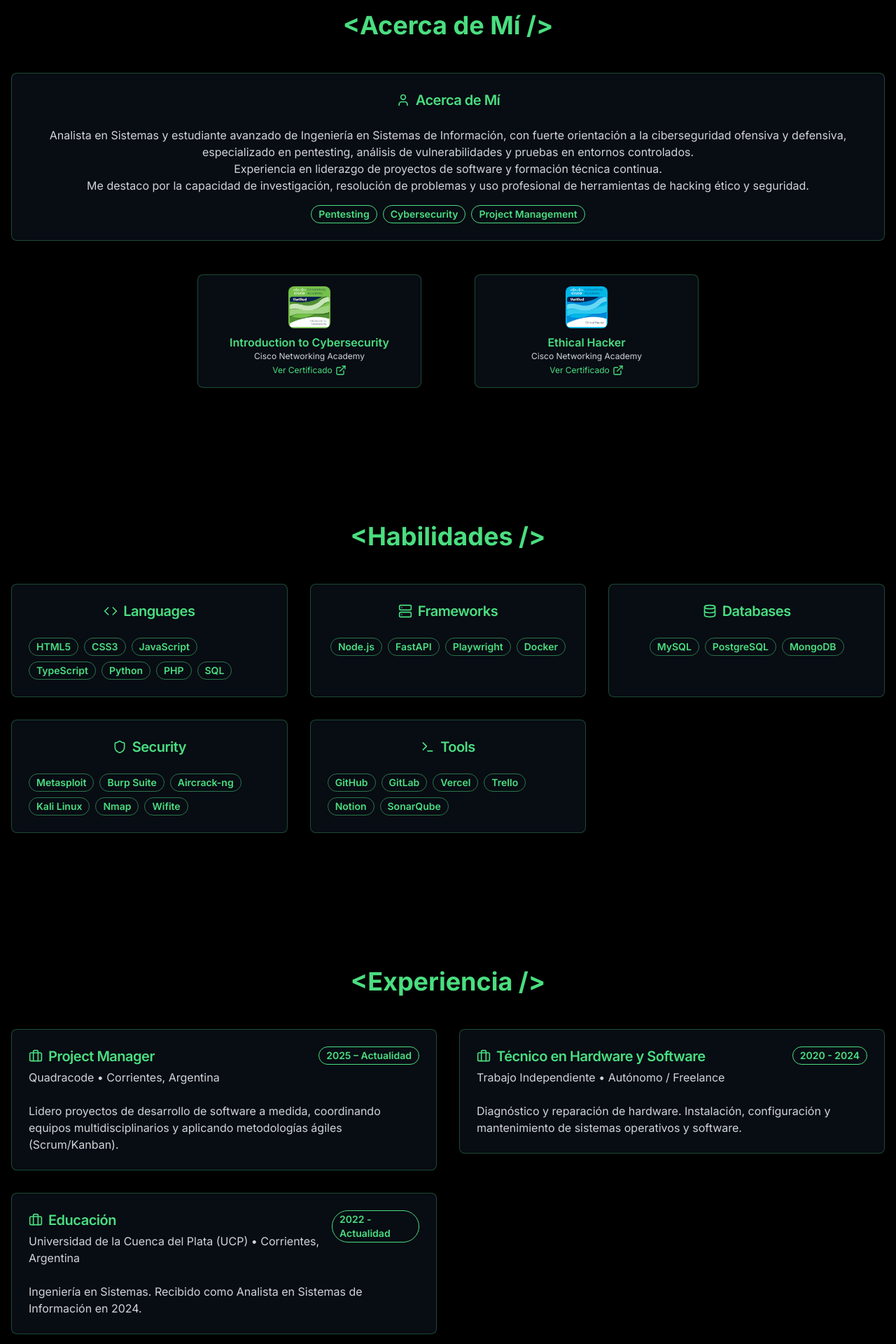
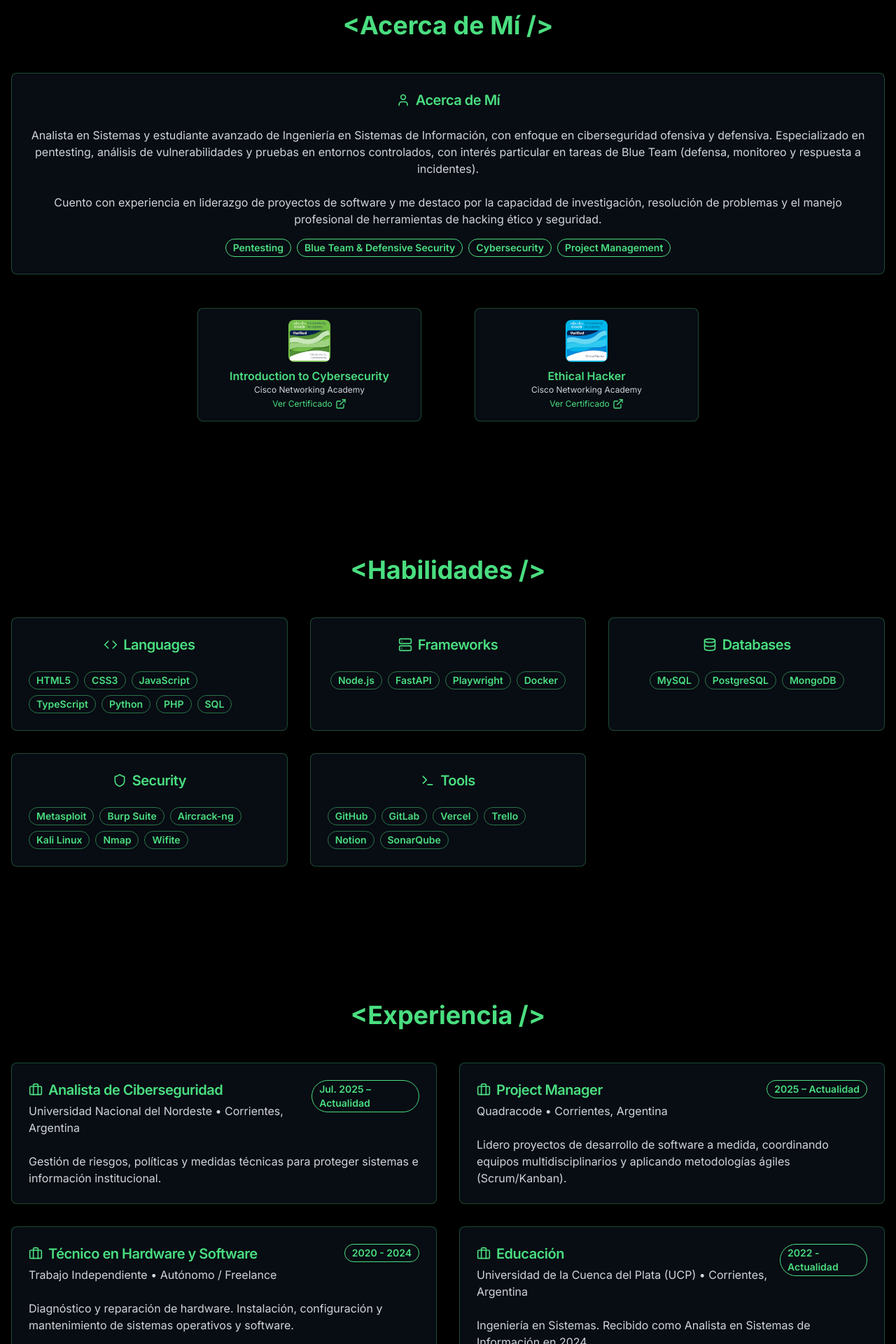
Before and after one commit to Santiago-sz/MiPortfolio, a Next.js app: page / in a window 1280 px wide. Shown: the part 864-2784 px from the top of the page at 70% size. Built offline with nearby package versions, Linux system fonts and the light colour scheme.

Commit message:
arreglos

```diff
--- a/app/page.tsx
+++ b/app/page.tsx
@@ -86,6 +86,14 @@ export default function Portfolio() {
   }
 
   const experience = [
+    {
+      title: "Analista de Ciberseguridad",
+      company: "Universidad Nacional del Nordeste",
+      location: "Corrientes, Argentina",
+      period: "Jul. 2025 – Actualidad",
+      description:
+        "Gestión de riesgos, políticas y medidas técnicas para proteger sistemas e información institucional.",
+    },
     {
       title: "Project Manager",
       company: "Quadracode",
@@ -384,13 +392,15 @@ export default function Portfolio() {
                 </CardHeader>
                 <CardContent className="text-gray-300 flex flex-col items-center text-center">
                   <p className="mb-4 text-sm sm:text-base">
-                    Analista en Sistemas y estudiante avanzado de Ingeniería en Sistemas de Información, con fuerte orientación a la ciberseguridad ofensiva y defensiva, especializado en pentesting, análisis de vulnerabilidades y pruebas en entornos controlados.<br/>
-                    Experiencia en liderazgo de proyectos de software y formación técnica continua.<br/>
-                    Me destaco por la capacidad de investigación, resolución de problemas y uso profesional de herramientas de hacking ético y seguridad.
+                    Analista en Sistemas y estudiante avanzado de Ingeniería en Sistemas de Información, con enfoque en ciberseguridad ofensiva y defensiva. Especializado en pentesting, análisis de vulnerabilidades y pruebas en entornos controlados, con interés particular en tareas de Blue Team (defensa, monitoreo y respuesta a incidentes).<br/><br/>
+                    Cuento con experiencia en liderazgo de proyectos de software y me destaco por la capacidad de investigación, resolución de problemas y el manejo profesional de herramientas de hacking ético y seguridad.
                   </p>
-                  <div className="flex flex-wrap gap-2">
+                  <div className="flex flex-wrap gap-2 justify-center">
                     <Badge variant="outline" className="border-green-400 text-green-400 text-xs sm:text-sm">
                       Pentesting
+                    </Badge>
+                    <Badge variant="outline" className="border-green-400 text-green-400 text-xs sm:text-sm">
+                      Blue Team & Defensive Security
                     </Badge>
                     <Badge variant="outline" className="border-green-400 text-green-400 text-xs sm:text-sm">
                       Cybersecurity
```
Also changed, not shown: 1 other file (tests, documents, lock files or other folders).
